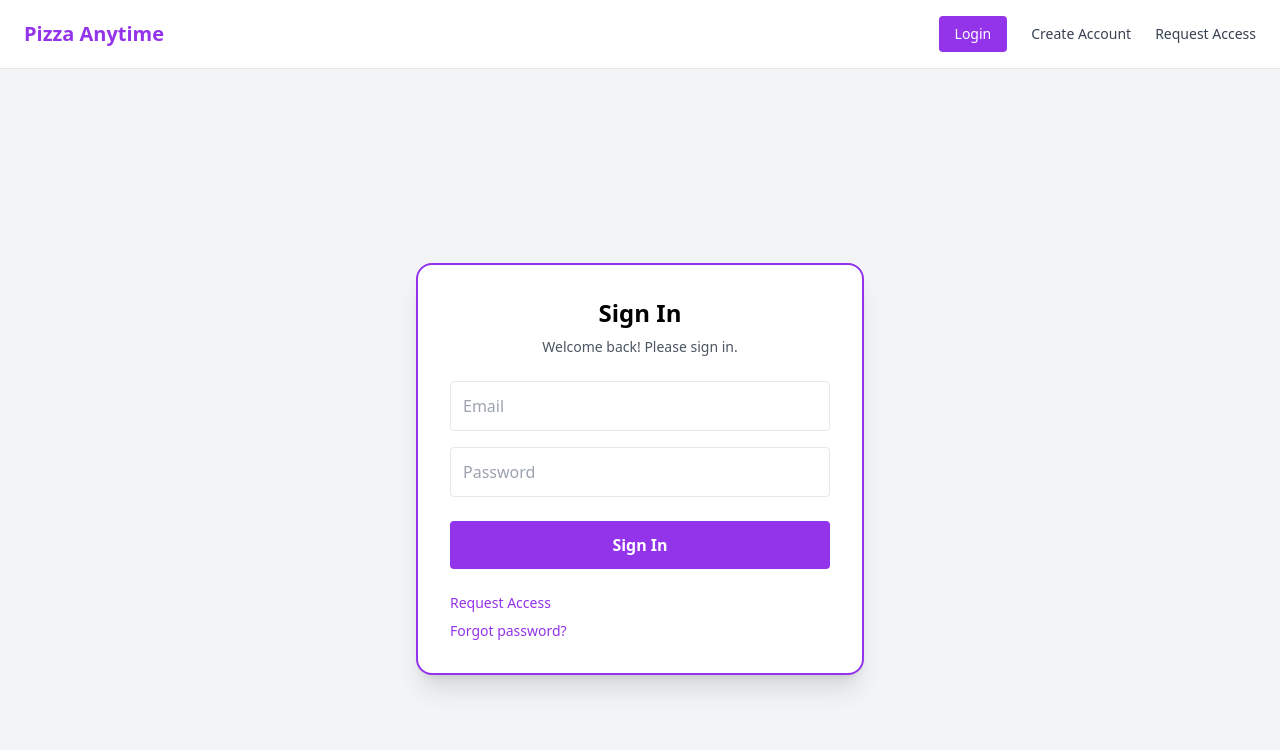
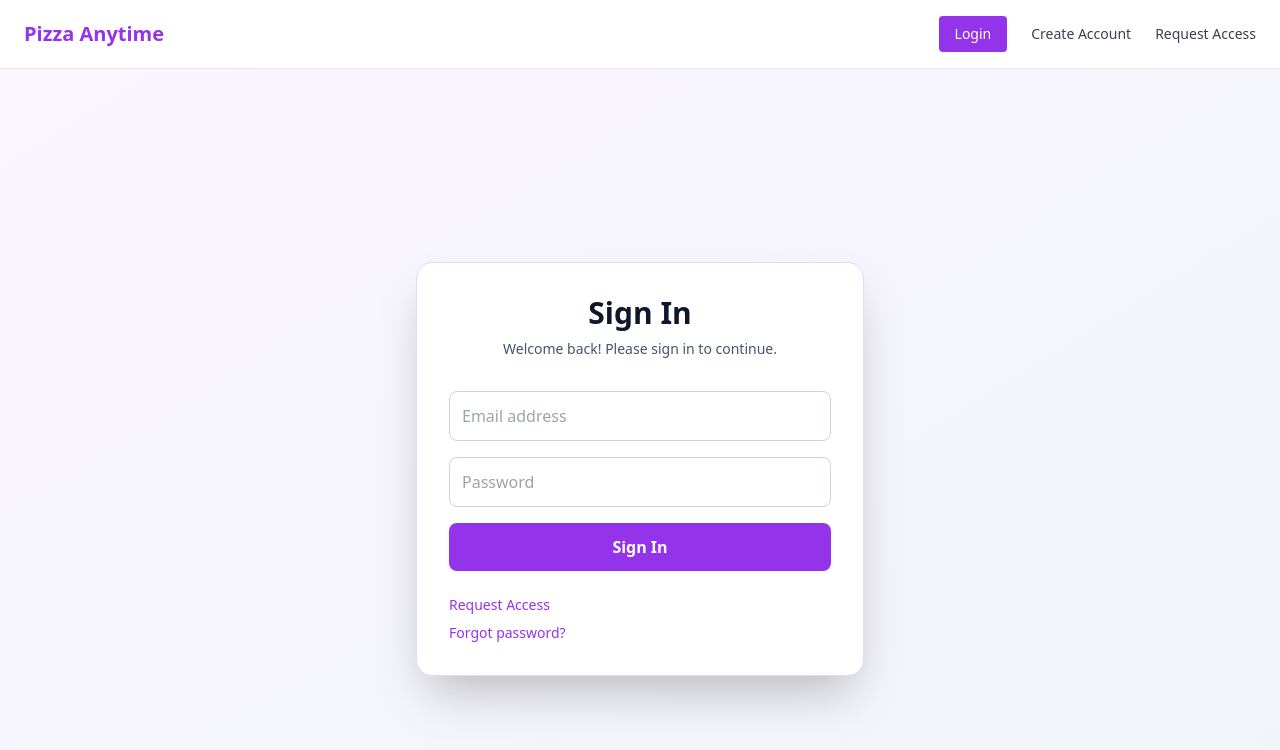
Before and after one commit to HamzaTaaj/shopify-login-flow, a React (Vite) app: page / in a window 1280 px wide. Shown: the top 750 px of the page. Built offline with nearby package versions, Linux system fonts and the light colour scheme.

Commit message:
Login Ui

```diff
--- a/package.json
+++ b/package.json
@@ -5,8 +5,7 @@
   "type": "module",
   "scripts": {
     "dev": "vite",
-    "build": "tsc -b && vite build",
-    "lint": "eslint .",
+    "build": "vite build",
     "preview": "vite preview"
   },
   "dependencies": {
--- a/src/Login.tsx
+++ b/src/Login.tsx
@@ -39,41 +39,44 @@
   };
 
   return (
-    <div className="min-h-screen flex items-center justify-center bg-gray-100">
-      <div className="w-full max-w-md bg-white rounded-2xl border-2 border-purple-600 p-8 shadow-xl">
-        <h1 className="text-2xl font-bold mb-2 text-center">
-          {mode === "login" && "Sign In"}
-          {mode === "forgot" && "Forgot Password"}
-        </h1>
+    <div className="min-h-screen flex items-center justify-center bg-gradient-to-br from-purple-50 to-slate-100 px-4">
+      <div className="w-full max-w-md bg-white rounded-2xl border border-purple-200 p-8 shadow-2xl">
+        {/* Header */}
+        <div className="text-center mb-8">
+          <h1 className="text-3xl font-bold text-slate-900 mb-2">
+            {mode === "login" && "Sign In"}
+            {mode === "forgot" && "Forgot Password"}
+          </h1>
 
-        <p className="text-sm text-gray-600 text-center mb-6">
-          {mode === "login" && "Welcome back! Please sign in."}
-          {mode === "forgot" && "Enter your email to receive a reset link."}
-        </p>
+          <p className="text-sm text-slate-600">
+            {mode === "login" && "Welcome back! Please sign in to continue."}
+            {mode === "forgot" && "Enter your email to receive a reset link."}
+          </p>
+        </div>
 
         {/* ERROR */}
         {error && (
-          <div className="mb-4 text-sm text-red-600 bg-red-50 border border-red-200 rounded-lg p-3">
+          <div className="mb-4 text-sm text-red-700 bg-red-50 border border-red-200 rounded-lg p-3">
             {error}
           </div>
         )}
 
         {/* SUCCESS */}
         {success && (
-          <div className="mb-4 text-sm text-green-600 bg-green-50 border border-green-200 rounded-lg p-3">
+          <div className="mb-4 text-sm text-green-700 bg-green-50 border border-green-200 rounded-lg p-3">
             {success}
           </div>
         )}
 
         {/* ================= LOGIN FORM ================= */}
         {mode === "login" && (
-          <form onSubmit={handleLogin}>
+          <form onSubmit={handleLogin} className="space-y-4">
             <input
               type="email"
-              placeholder="Email"
+              placeholder="Email address"
               value={email}
               onChange={(e) => setEmail(e.target.value)}
-              className="w-full mb-4 border p-3 rounded"
+              className="w-full border border-slate-300 p-3 rounded-lg focus:ring-2 focus:ring-purple-600 focus:outline-none"
               required
             />
 
@@ -82,13 +85,17 @@
               placeholder="Password"
               value={password}
               onChange={(e) => setPassword(e.target.value)}
-              className="w-full mb-6 border p-3 rounded"
+              className="w-full border border-slate-300 p-3 rounded-lg focus:ring-2 focus:ring-purple-600 focus:outline-none"
               required
             />
 
             <button
               disabled={loading}
-              className="w-full bg-purple-600 hover:bg-purple-700 text-white py-3 rounded font-semibold"
+              className={`w-full py-3 rounded-lg font-semibold transition-all ${
+                loading
+                  ? "bg-purple-400 cursor-not-allowed"
+                  : "bg-purple-600 hover:bg-purple-700 text-white"
+              }`}
             >
               {loading ? "Signing in..." : "Sign In"}
             </button>
@@ -96,7 +103,7 @@
         )}
 
         {/* ================= FOOTER LINKS ================= */}
-        <div className="text-center text-sm text-gray-600 mt-6 space-y-2">
+        <div className="text-center text-sm text-slate-600 mt-6 space-y-2">
           {mode === "forgot" && (
             <button
               onClick={() => {
```
